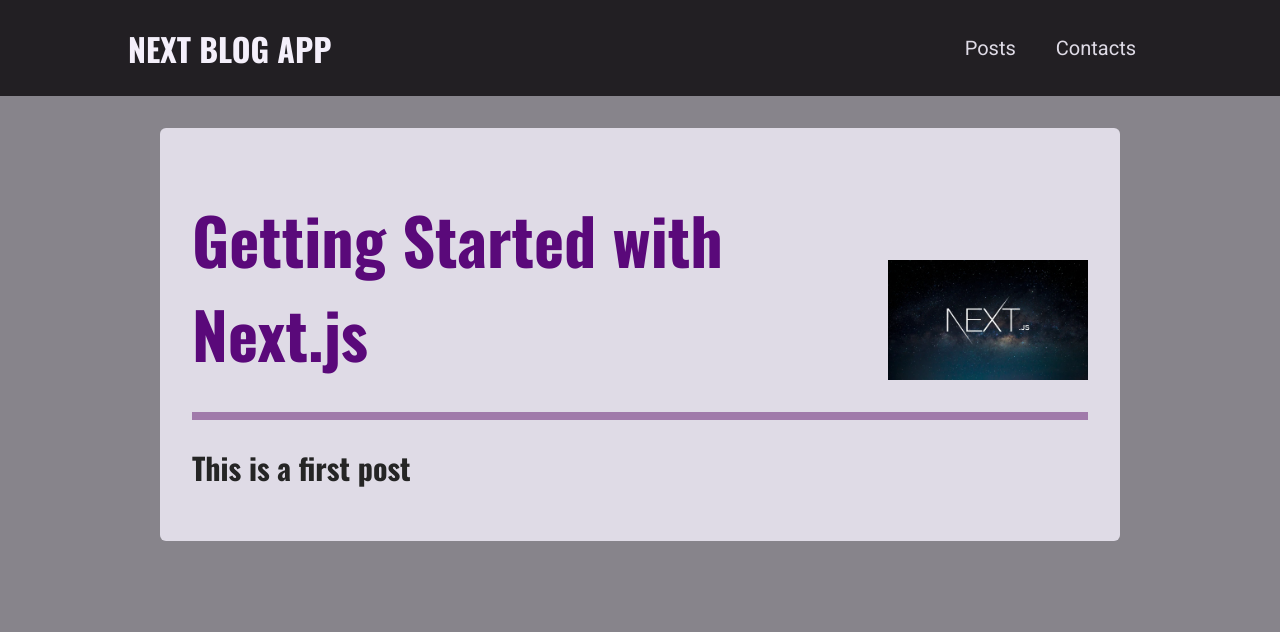
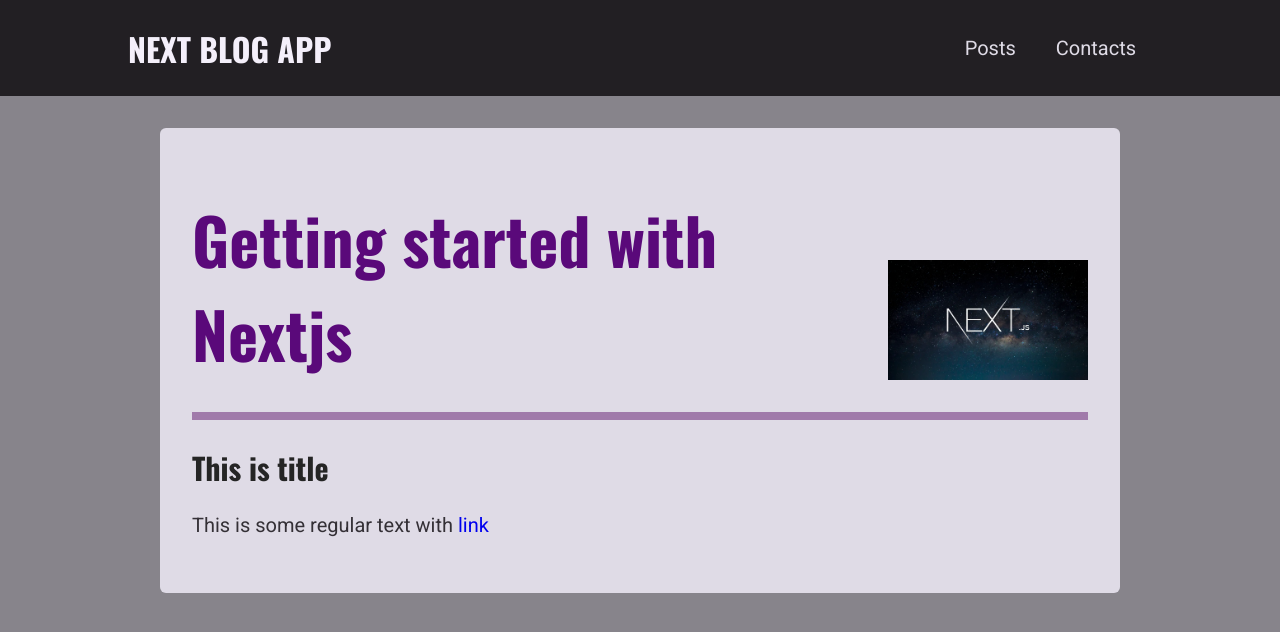
Before and after one commit to rtemre/nextjs-blog-app, a Next.js app: page /posts/getting-started-01 in a window 1280 px wide. Shown: the top 632 px of the page. Built offline with nearby package versions, Linux system fonts and the light colour scheme.

Commit message:
Rendering post dynamically

```diff
--- a/components/posts/post-detail/post-content.js
+++ b/components/posts/post-detail/post-content.js
@@ -8,12 +8,13 @@ const DUMMY_POSTS = {
   date: "2024-06-10",
   content: "# This is a first post",
 };
-function PostContent(params) {
-  const imagePath = `/images/posts/${DUMMY_POSTS.slug}/${DUMMY_POSTS.image}`;
+function PostContent(props) {
+  const { post } = props;
+  const imagePath = `/images/posts/${post.slug}/${post.image}`;
   return (
     <article className={classes.content}>
-      <PostHeader title={DUMMY_POSTS.title} image={imagePath} />
-      <ReactMarkdown>{DUMMY_POSTS.content}</ReactMarkdown>
+      <PostHeader title={post.title} image={imagePath} />
+      <ReactMarkdown>{post.content}</ReactMarkdown>
     </article>
   );
 }
--- a/lib/posts-util.js
+++ b/lib/posts-util.js
@@ -4,12 +4,15 @@ import matter from "gray-matter";
 
 const postsDirectory = path.join(process.cwd(), "posts");
 
-function getPostData(fileName) {
-  const filePath = path.join(postsDirectory, fileName);
+export function getPostFiles() {
+  return fs.readdirSync(postsDirectory);
+}
+
+export function getPostData(postIdentifier) {
+  const postSlug = postIdentifier?.replace(/\.md$/, ""); // remove the file extension
+  const filePath = path.join(postsDirectory, `${postSlug}.md`);
   const fileContent = fs.readFileSync(filePath, "utf-8");
   const { data, content } = matter(fileContent);
-
-  const postSlug = fileName?.replace(/\.md$/, ""); // remove the file extension
 
   const postData = {
     slug: postSlug,
@@ -20,7 +23,7 @@ function getPostData(fileName) {
 }
 
 export function getAllPosts(params) {
-  const postsFiles = fs.readdirSync(postsDirectory);
+  const postsFiles = getPostFiles();
 
   const postsData = postsFiles?.map((postFile) => {
     return getPostData(postFile);
--- a/pages/posts/[slug].js
+++ b/pages/posts/[slug].js
@@ -1,6 +1,30 @@
 import PostContent from "../../components/posts/post-detail/post-content";
+import { getPostData, getPostFiles } from "../../lib/posts-util";
 
-function PostDetailsPage(params) {
-  return <PostContent />;
+function PostDetailsPage(props) {
+  return <PostContent post={props.post} />;
 }
 export default PostDetailsPage;
+
+export function getStaticProps(context) {
+  const { params } = context;
+  const { slug } = params;
+  const postData = getPostData(slug);
+
+  return {
+    props: {
+      post: postData,
+    },
+    revalidate: 600,
+  };
+}
+
+export function getStaticPaths(params) {
+  const postFileNames = getPostFiles();
+  const slugs = postFileNames.map((fileName) => fileName.replace(/\.md$/, ""));
+
+  return {
+    paths: slugs.map((slug) => ({ params: { slug: slug } })),
+    fallback: false,
+  };
+}
```
